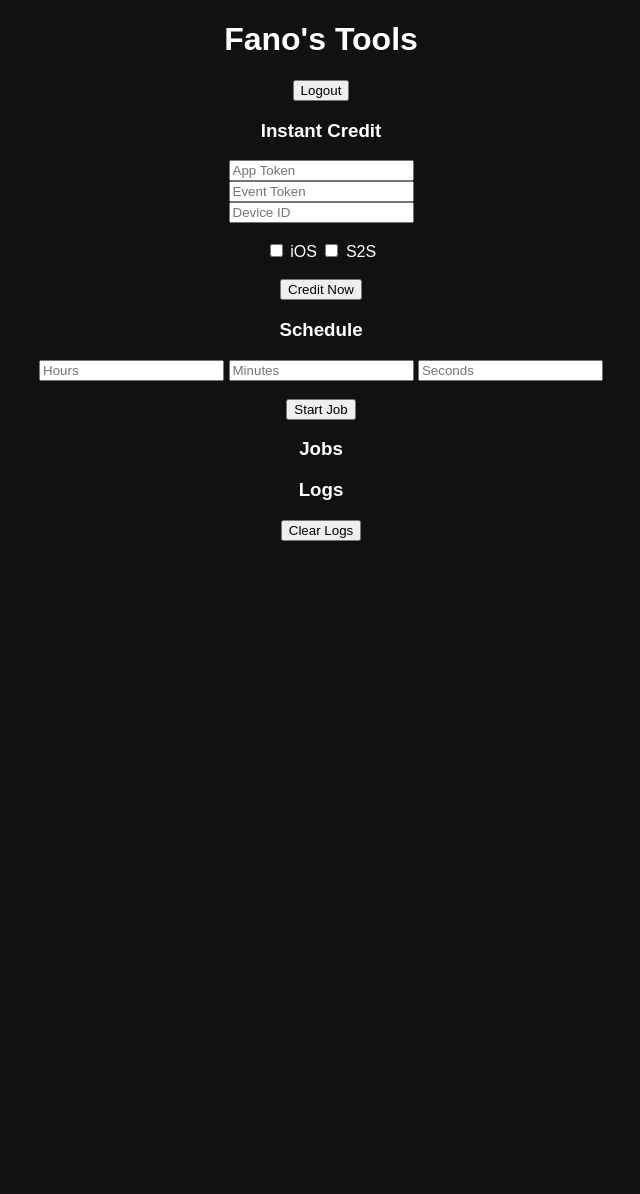
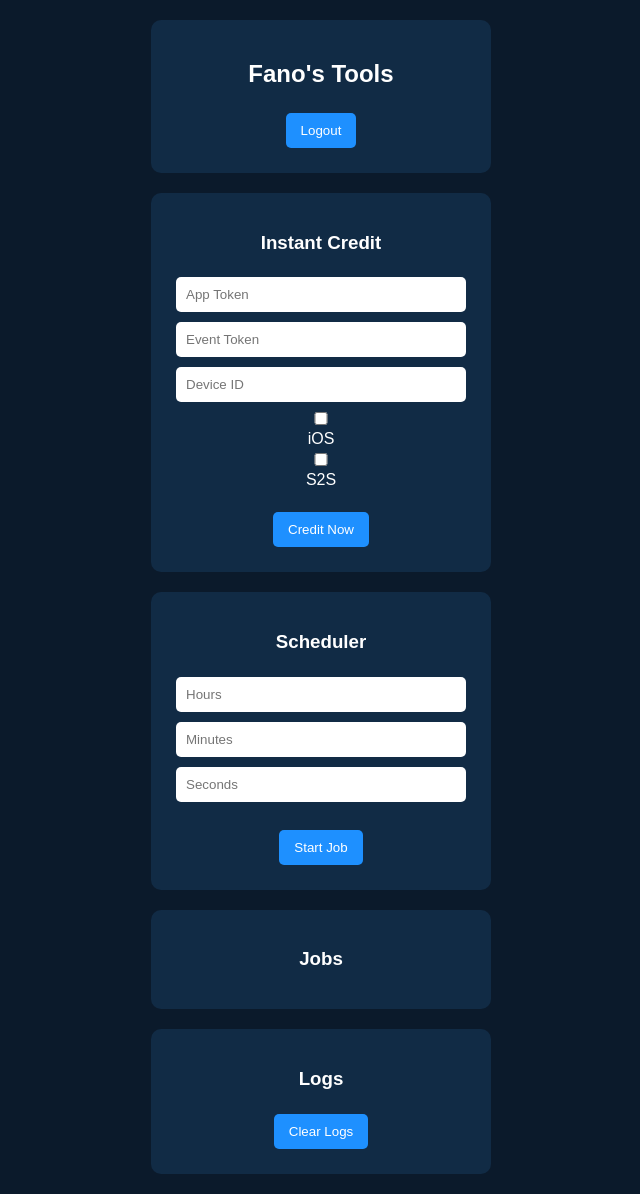
Before and after one commit to Versey42/test11, a Flask app: page / in a window 1280 px wide. Shown: the whole page, without its empty margins (319-959 px from the left). Before the commit the page ends 541 px from the top, so only its background shows below. Run offline with Flask 3, Linux system fonts and the light colour scheme; data that the repository does not hold is empty.

Commit message:
Update index.html

```diff
--- a/templates/index.html
+++ b/templates/index.html
@@ -2,15 +2,68 @@
 <html>
 <head>
     <title>Fano's Tools</title>
+
+    <style>
+        body {
+            margin:0;
+            font-family: Arial;
+            background: #0b1a2b;
+            color: white;
+            text-align:center;
+        }
+
+        .box {
+            background:#112b45;
+            padding:20px;
+            border-radius:10px;
+            width:300px;
+            margin:20px auto;
+        }
+
+        input {
+            width:90%;
+            padding:10px;
+            margin:5px;
+            border:none;
+            border-radius:5px;
+        }
+
+        button {
+            padding:10px 15px;
+            margin:5px;
+            border:none;
+            border-radius:5px;
+            background:#1e90ff;
+            color:white;
+            cursor:pointer;
+        }
+
+        button:hover {
+            background:#3aa0ff;
+        }
+
+        #jobs div {
+            background:#0e2238;
+            padding:10px;
+            margin:5px;
+            border-radius:5px;
+        }
+
+        #logs {
+            max-height:200px;
+            overflow:auto;
+            text-align:left;
+        }
+    </style>
 </head>
 
-<body style="font-family: Arial; background:#111; color:white; text-align:center;">
+<body>
 
-<div id="auth">
-    <h1>Fano's Tools</h1>
+<div id="auth" class="box">
+    <h2>Fano's Tools</h2>
 
-    <input id="username" placeholder="Username"><br><br>
-    <input id="password" type="password" placeholder="Password"><br><br>
+    <input id="username" placeholder="Username">
+    <input id="password" type="password" placeholder="Password">
 
     <button onclick="login()">Login</button>
     <button onclick="register()">Register</button>
@@ -19,91 +72,113 @@
 </div>
 
 <div id="app" style="display:none;">
-    <h1>Fano's Tools</h1>
 
+    <div class="box">
+        <h2>Fano's Tools</h2>
         <button onclick="logout()">Logout</button>
+    </div>
 
+    <div class="box">
         <h3>Instant Credit</h3>
-    <input id="app_token" placeholder="App Token"><br>
-    <input id="event_token" placeholder="Event Token"><br>
-    <input id="device_id" placeholder="Device ID"><br><br>
+
+        <input id="app_token" placeholder="App Token">
+        <input id="event_token" placeholder="Event Token">
+        <input id="device_id" placeholder="Device ID">
+
+        <br>
 
         <label><input type="checkbox" id="ios"> iOS</label>
-    <label><input type="checkbox" id="s2s"> S2S</label><br><br>
+        <label><input type="checkbox" id="s2s"> S2S</label>
+
+        <br><br>
 
         <button onclick="creditNow()">Credit Now</button>
+    </div>
 
-    <h3>Schedule</h3>
-    <input id="h" placeholder="Hours" type="number">
-    <input id="m" placeholder="Minutes" type="number">
-    <input id="s" placeholder="Seconds" type="number"><br><br>
+    <div class="box">
+        <h3>Scheduler</h3>
+
+        <input id="h" type="number" placeholder="Hours">
+        <input id="m" type="number" placeholder="Minutes">
+        <input id="s" type="number" placeholder="Seconds">
+
+        <br><br>
 
         <button onclick="schedule()">Start Job</button>
+    </div>
 
+    <div class="box">
         <h3>Jobs</h3>
         <div id="jobs"></div>
+    </div>
 
+    <div class="box">
         <h3>Logs</h3>
         <button onclick="clearLogs()">Clear Logs</button>
         <div id="logs"></div>
     </div>
 
+</div>
+
 <script>
-function showApp() {
-    document.getElementById("auth").style.display = "none";
-    document.getElementById("app").style.display = "block";
+function showApp(){
+    document.getElementById("auth").style.display="none";
+    document.getElementById("app").style.display="block";
     loadJobs();
     loadLogs();
 }
 
-function showAuth() {
-    document.getElementById("auth").style.display = "block";
-    document.getElementById("app").style.display = "none";
+function showAuth(){
+    document.getElementById("auth").style.display="block";
+    document.getElementById("app").style.display="none";
 }
 
-async function login() {
-    let res = await fetch("/login", {
-        method: "POST",
-        headers: {"Content-Type":"application/json"},
-        credentials: "include",
-        body: JSON.stringify({
-            username: document.getElementById("username").value,
-            password: document.getElementById("password").value
+/* 🔥 FIXED LOGIN */
+async function login(){
+    let res = await fetch("/login",{
+        method:"POST",
+        headers:{"Content-Type":"application/json"},
+        credentials:"include",
+        body:JSON.stringify({
+            username:username.value,
+            password:password.value
         })
     });
 
-    let data = await res.json();
+    let d = await res.json();
 
-    if (data.success) {
+    if(d.success){
         showApp();
-    } else {
-        document.getElementById("authMsg").innerText = "Login failed";
+    }else{
+        authMsg.innerText="Login failed";
     }
 }
 
-async function register() {
-    let res = await fetch("/register", {
-        method: "POST",
-        headers: {"Content-Type":"application/json"},
-        credentials: "include",
-        body: JSON.stringify({
-            username: document.getElementById("username").value,
-            password: document.getElementById("password").value
+async function register(){
+    let res = await fetch("/register",{
+        method:"POST",
+        headers:{"Content-Type":"application/json"},
+        credentials:"include",
+        body:JSON.stringify({
+            username:username.value,
+            password:password.value
         })
     });
 
-    let data = await res.json();
+    let d = await res.json();
 
-    if (data.success) {
-        document.getElementById("authMsg").innerText = "Registered! Now login.";
-    } else {
-        document.getElementById("authMsg").innerText = "User exists";
+    if(d.success){
+        authMsg.innerText="Registered! Login now.";
+    }else{
+        authMsg.innerText="User exists";
     }
 }
 
-function logout() {
-    window.location = "/logout";
+function logout(){
+    window.location="/logout";
 }
+
+/* -------- CORE -------- */
 
 async function creditNow(){
     await fetch("/credit-now",{
@@ -147,24 +222,22 @@ async function schedule(){
 
 async function loadJobs(){
     let res = await fetch("/jobs",{credentials:"include"});
-    if(res.status !== 200) return showAuth();
+    if(res.status!==200) return showAuth();
 
     let data = await res.json();
 
-    let jobsDiv = document.getElementById("jobs");
-    jobsDiv.innerHTML = "";
+    jobs.innerHTML="";
 
     data.forEach(j=>{
-        let div = document.createElement("div");
+        let div=document.createElement("div");
 
         function update(){
-            let left = Math.floor(j.run_at - Date.now()/1000);
+            let left=Math.floor(j.run_at-Date.now()/1000);
 
-            if(left <= 0){
-                div.innerHTML = "Running...";
-            } else {
-                div.innerHTML =
-                    left + "s " +
+            if(left<=0){
+                div.innerHTML="Running...";
+            }else{
+                div.innerHTML=left+"s "+
                 `<button onclick="cancelJob('${j.id}')">Cancel</button>`;
             }
         }
@@ -172,7 +245,7 @@ async function loadJobs(){
         setInterval(update,1000);
         update();
 
-        jobsDiv.appendChild(div);
+        jobs.appendChild(div);
     });
 }
 
@@ -188,39 +261,37 @@ async function cancelJob(id){
 }
 
 async function loadLogs(){
-    let res = await fetch("/logs",{credentials:"include"});
-    if(res.status !== 200) return;
+    let res=await fetch("/logs",{credentials:"include"});
+    if(res.status!==200) return;
 
-    let data = await res.json();
+    let data=await res.json();
 
-    let logsDiv = document.getElementById("logs");
-    logsDiv.innerHTML = "";
-
+    logs.innerHTML="";
     data.forEach(l=>{
-        logsDiv.innerHTML += `[${l.time}] ${l.msg}<br>`;
+        logs.innerHTML+=`[${l.time}] ${l.msg}<br>`;
     });
 }
 
 async function clearLogs(){
-    await fetch("/clear-logs",{method:"POST", credentials:"include"});
+    await fetch("/clear-logs",{method:"POST",credentials:"include"});
     loadLogs();
 }
 
-/* 🔥 AUTO LOGIN CHECK */
+/* 🔥 AUTO LOGIN CHECK (THIS FIXES YOUR ISSUE) */
 async function checkSession(){
     let res = await fetch("/jobs",{credentials:"include"});
-    if(res.status === 200){
+    if(res.status===200){
         showApp();
-    } else {
+    }else{
         showAuth();
     }
 }
 
 checkSession();
 
-/* AUTO REFRESH */
-setInterval(loadJobs, 5000);
-setInterval(loadLogs, 5000);
+/* refresh */
+setInterval(loadJobs,5000);
+setInterval(loadLogs,5000);
 
 </script>
 
```
Lines whose indentation alone changed are shown as unchanged.
